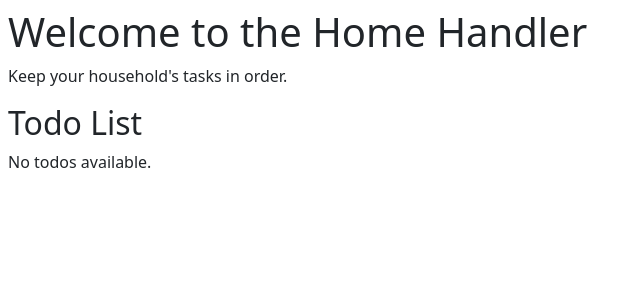
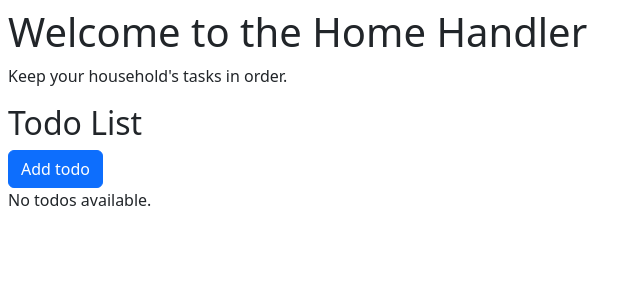
Before and after one commit to MenasheKoren/homehandler, a Django app: page /todo/list/ in a window 1280 px wide. Shown: the top 300 px of the page, without its empty margins (0-642 px from the left). Run offline with Django 5.2, Linux system fonts and the light colour scheme; data that the repository does not hold is empty; some libraries are stand-ins or nearby versions.

Commit message:
Build add todo button and update createview, passing test and  referencing #11

```diff
--- a/templates/todo/list_todo.html
+++ b/templates/todo/list_todo.html
@@ -1,9 +1,10 @@
-{% extends 'home/index.html' %}
+{% extends 'home/index.html' %} {% load django_bootstrap5 %}
 
 {% block content %}
     <h2>Todo List</h2>
+    <a href="{% url 'todo:create' %}">{% bootstrap_button 'Add todo' size='md' %}</a>
     {% if todos %}
-        <ul>
+        <ol>
             {% for todo in todos %}
                 <li>
 
@@ -17,7 +18,7 @@
                     <p>{{ todo.description }}</p>
                 </li>
             {% endfor %}
-        </ul>
+        </ol>
     {% else %}
         <p>No todos available.</p>
     {% endif %}
--- a/todo/views.py
+++ b/todo/views.py
@@ -8,7 +8,7 @@ class TodoCreateView(CreateView):
     model = Todo
     form_class = TodoForm
     template_name = 'todo/create_todo.html'
-    success_url = reverse_lazy('home')
+    success_url = reverse_lazy('todo:list')
 
 
 class TodoListView(ListView):
```
